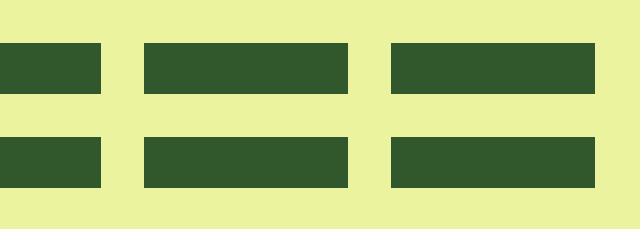
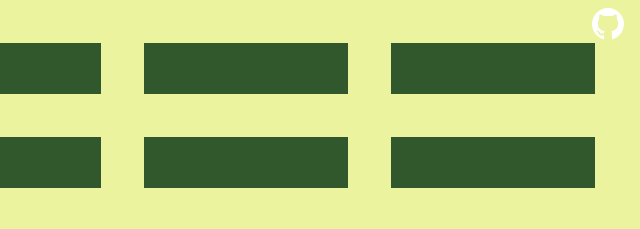
Before and after one commit to pawfrolow/breakout-game, a website built with Vite: page index.html in a window 1280 px wide. Shown: the top 229 px of the page, 640-1280 px from the left. Built offline with nearby package versions, Linux system fonts and the light colour scheme.

Commit message:
added github link

```diff
--- a/index.html
+++ b/index.html
@@ -12,6 +12,16 @@
 
 <body>
   <canvas></canvas>
+
+  <a class="link" href="https://github.com/pawfrolow/breakout-game" target="__blank">
+    <svg height="32" aria-hidden="true" viewBox="0 0 16 16" version="1.1" width="32" data-view-component="true"
+      fill="#fff">
+      <path fill-rule="evenodd"
+        d="M8 0C3.58 0 0 3.58 0 8c0 3.54 2.29 6.53 5.47 7.59.4.07.55-.17.55-.38 0-.19-.01-.82-.01-1.49-2.01.37-2.53-.49-2.69-.94-.09-.23-.48-.94-.82-1.13-.28-.15-.68-.52-.01-.53.63-.01 1.08.58 1.23.82.72 1.21 1.87.87 2.33.66.07-.52.28-.87.51-1.07-1.78-.2-3.64-.89-3.64-3.95 0-.87.31-1.59.82-2.15-.08-.2-.36-1.02.08-2.12 0 0 .67-.21 2.2.82.64-.18 1.32-.27 2-.27.68 0 1.36.09 2 .27 1.53-1.04 2.2-.82 2.2-.82.44 1.1.16 1.92.08 2.12.51.56.82 1.27.82 2.15 0 3.07-1.87 3.75-3.65 3.95.29.25.54.73.54 1.48 0 1.07-.01 1.93-.01 2.2 0 .21.15.46.55.38A8.013 8.013 0 0016 8c0-4.42-3.58-8-8-8z">
+      </path>
+    </svg>
+  </a>
+
   <script type="module" src="/src/index.ts"></script>
   <noscript>You need to enable JavaScript to run this app.</noscript>
 </body>
--- a/src/index.css
+++ b/src/index.css
@@ -23,3 +23,21 @@ body {
   width: 100%;
   overflow: hidden;
 }
+
+.link {
+  position: fixed;
+  right: 8px;
+  top: 8px;
+  text-decoration: none;
+  color: #333;
+  font-size: 18px;
+  letter-spacing: 0.8px;
+  display: flex;
+  align-items: center;
+  svg {
+      margin-right: 8px;
+  }
+  &:hover {
+      opacity: 0.8;
+  }
+}
```
